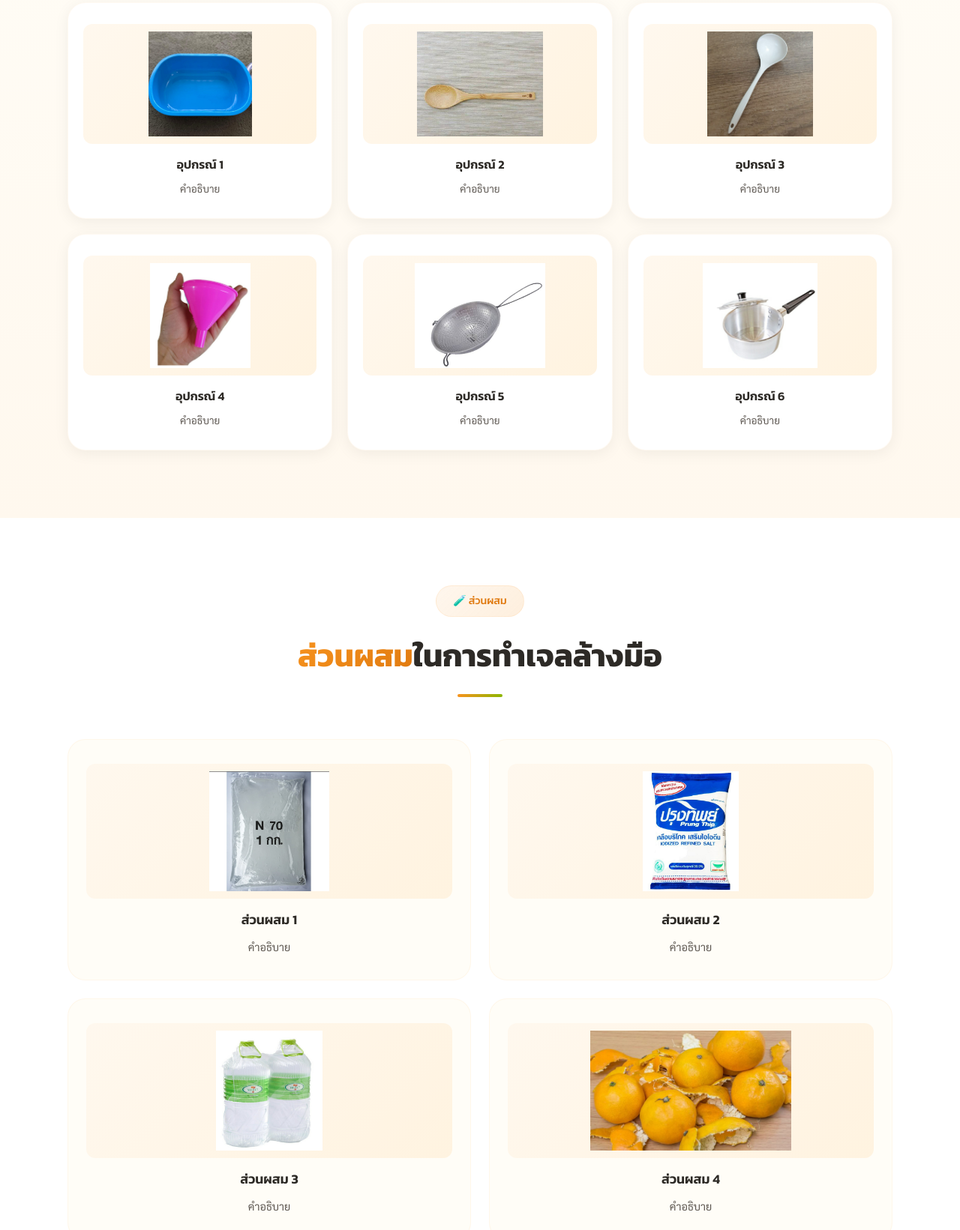
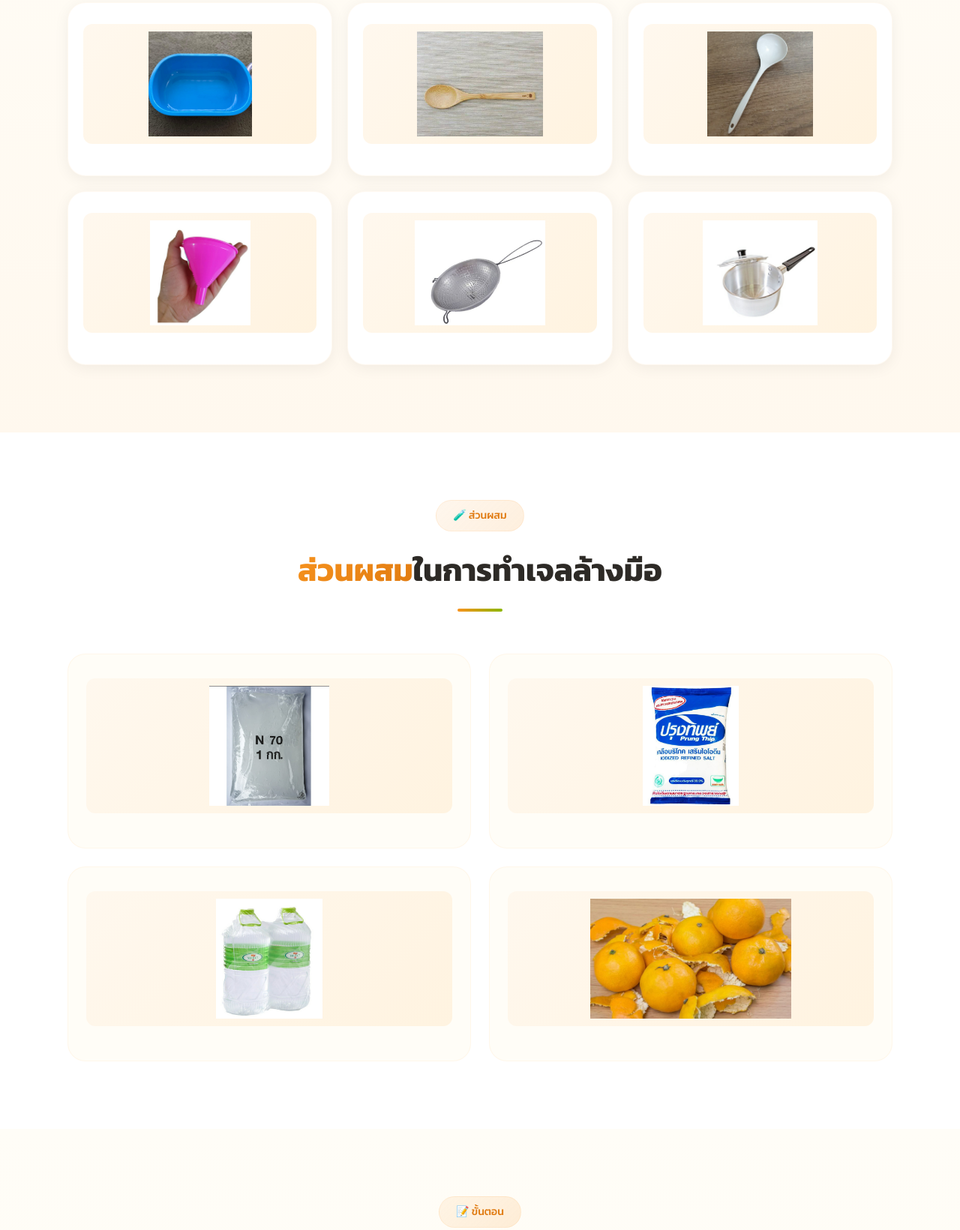
Before and after one commit to Seayawork/PJ-orangee-, a plain HTML site: page index.html in a window 1280 px wide. Shown: the part 2362-4003 px from the top of the page at 75% size. Drawn offline with Linux system fonts and the light colour scheme.

Commit message:
Update index.html

```diff
--- a/index.html
+++ b/index.html
@@ -162,33 +162,21 @@
             <div class="materials-grid">
                 <div class="material-card reveal">
                     <img src="images/materials/Materials-1.png" alt="อุปกรณ์ 1" class="material-img">
-                    <h4>อุปกรณ์ 1</h4>
-                    <p>คำอธิบาย</p>
                 </div>
                 <div class="material-card reveal">
                     <img src="images/materials/Materials-2.png" alt="อุปกรณ์ 2" class="material-img">
-                    <h4>อุปกรณ์ 2</h4>
-                    <p>คำอธิบาย</p>
                 </div>
                 <div class="material-card reveal">
                     <img src="images/materials/Materials-3.png" alt="อุปกรณ์ 3" class="material-img">
-                    <h4>อุปกรณ์ 3</h4>
-                    <p>คำอธิบาย</p>
                 </div>
                 <div class="material-card reveal">
                     <img src="images/materials/Materials-4.png" alt="อุปกรณ์ 4" class="material-img">
-                    <h4>อุปกรณ์ 4</h4>
-                    <p>คำอธิบาย</p>
                 </div>
                 <div class="material-card reveal">
                     <img src="images/materials/Materials-5.png" alt="อุปกรณ์ 5" class="material-img">
-                    <h4>อุปกรณ์ 5</h4>
-                    <p>คำอธิบาย</p>
                 </div>
                 <div class="material-card reveal">
                     <img src="images/materials/Materials-6.png" alt="อุปกรณ์ 6" class="material-img">
-                    <h4>อุปกรณ์ 6</h4>
-                    <p>คำอธิบาย</p>
                 </div>
             </div>
         </div>
@@ -206,23 +194,15 @@
             <div class="ingredients-grid">
                 <div class="ingredient-card reveal">
                     <img src="images/ingredients/ingredients-1.png" alt="ส่วนผสม 1" class="ingredient-img">
-                    <h4>ส่วนผสม 1</h4>
-                    <p>คำอธิบาย</p>
                 </div>
                 <div class="ingredient-card reveal">
                     <img src="images/ingredients/ingredients-2.png" alt="ส่วนผสม 2" class="ingredient-img">
-                    <h4>ส่วนผสม 2</h4>
-                    <p>คำอธิบาย</p>
                 </div>
                 <div class="ingredient-card reveal">
                     <img src="images/ingredients/ingredients-3.png" alt="ส่วนผสม 3" class="ingredient-img">
-                    <h4>ส่วนผสม 3</h4>
-                    <p>คำอธิบาย</p>
                 </div>
                 <div class="ingredient-card reveal">
                     <img src="images/ingredients/ingredients-4.png" alt="ส่วนผสม 4" class="ingredient-img">
-                    <h4>ส่วนผสม 4</h4>
-                    <p>คำอธิบาย</p>
                 </div>
             </div>
         </div>
```
